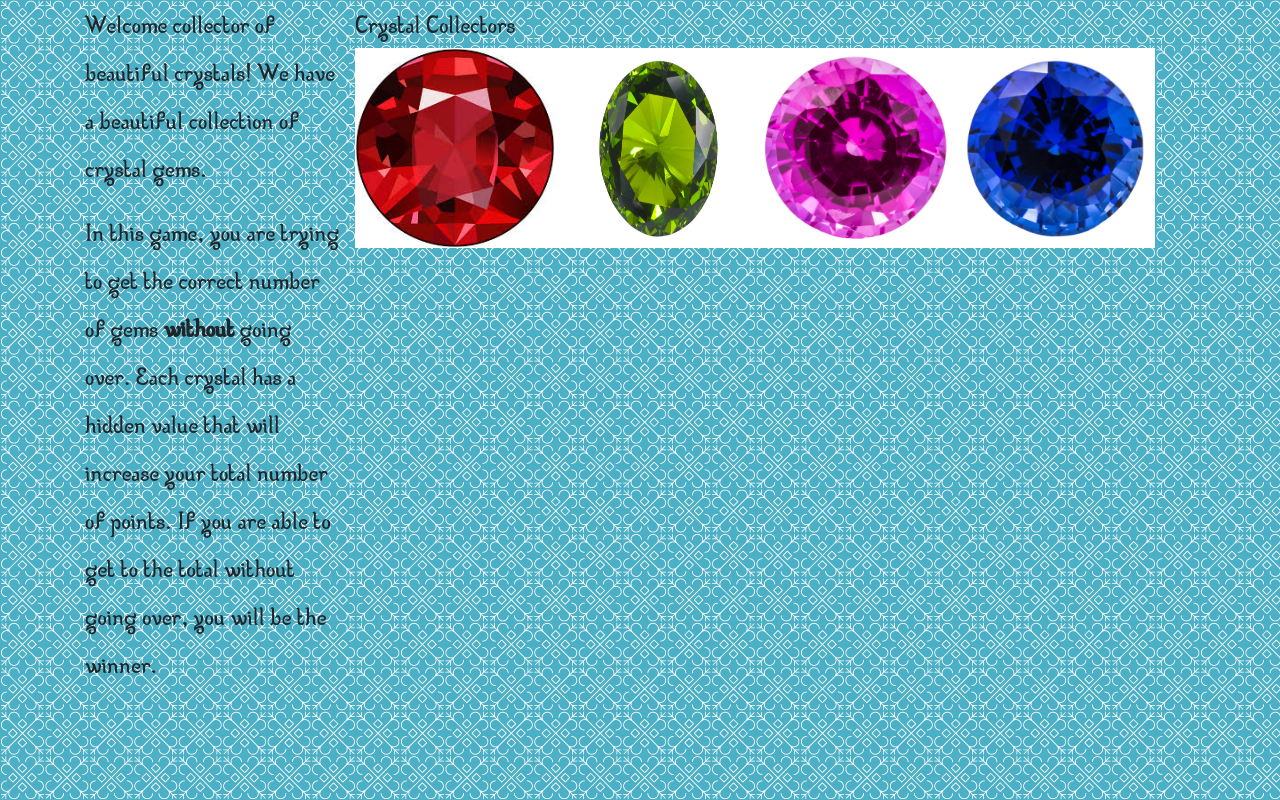
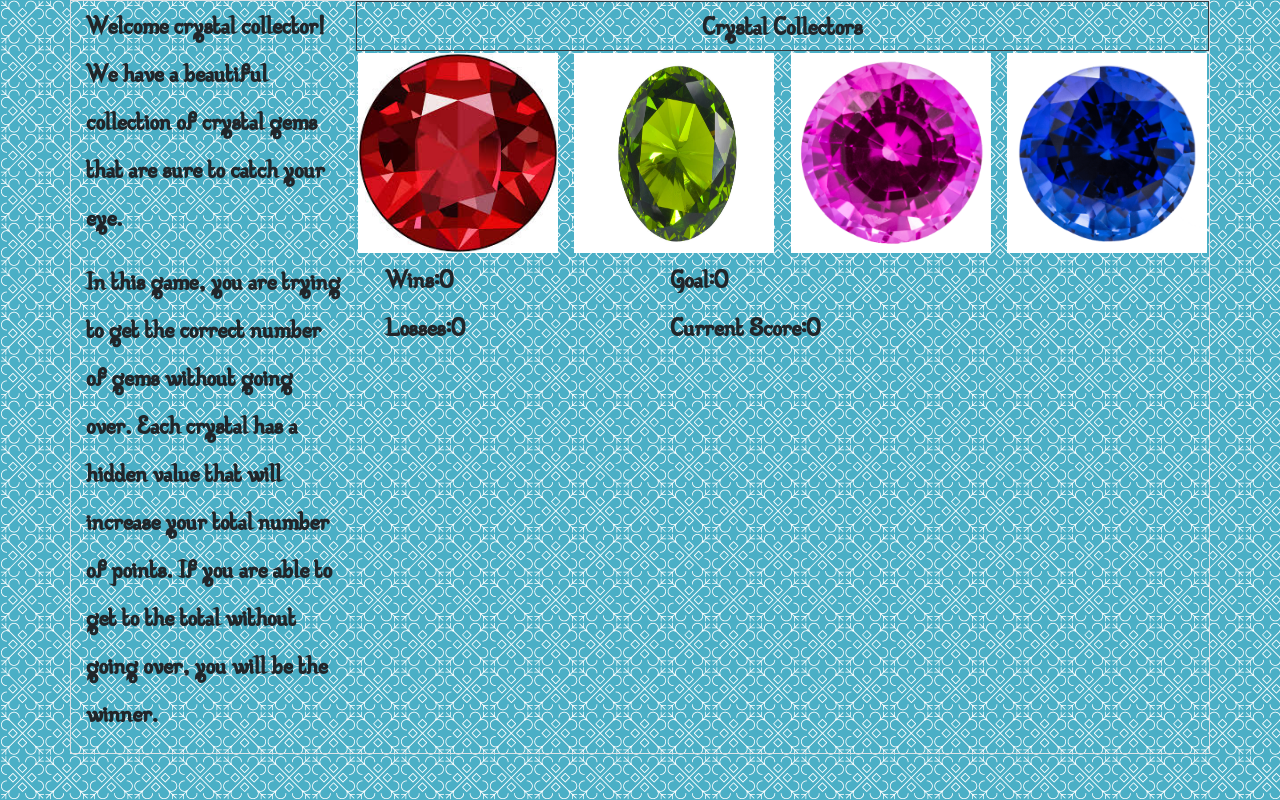
Before and after one commit to rsuttles58/Crystal-Collector, a plain HTML site: page index.html in a window 1280 px wide. Drawn offline with nearby package versions, Linux system fonts and the light colour scheme.

Commit message:
built out some of the js and jquery functionality.

```diff
--- a/assets/css/style.css
+++ b/assets/css/style.css
@@ -7,9 +7,15 @@ body {
     font-family: wizzta;
     background-image: url("../images/morocco-blue.png");
     font-size: 32px;
+    font-weight: 900;
 }
 
 img {
     width: 200px;
     height: 200px;
+    margin: 2px;
 }
+
+.crystals {
+    font-size: 55px;
+}
--- a/assets/javascript/game.js
+++ b/assets/javascript/game.js
@@ -0,0 +1,52 @@
+
+//******Functions********//
+function gemNumberGen() {
+    redGem = Math.floor(Math.random * 12);
+    greenGem = Math.floor(Math.random * 12);
+    purpleGem = Math.floor(Math.random * 12);
+    blueGem = Math.floor(Math.random * 12);
+    totalGoal = Math.floor(Math.random * 101 + 19);
+}
+
+$(document).ready(function () {
+    //******Variables********//
+    //Define base variables.  Goal, Current Score, wins, losses, and the four crystals.
+    var totalGoal = 0;
+    var score = 0;
+    var wins = 0;
+    var losses = 0;
+    var redGem = 0;
+    var greenGem = 0;
+    var purpleGem = 0;
+    var blueGem = 0;
+
+    Math.floor()
+    Math.random()
+    //call gemNumberGen which is used to call and set the values of the four crystals and the goal.  This does not appear to be working.
+    gemNumberGen();
+
+    //Sets score, goal, wins, and losses on load.
+    $("#currentScore").text(score);
+    $("#goal").text(totalGoal);
+    $("#wins").text(wins);
+    $("#losses").text(losses);
+
+    //Definining the image click listeners.
+    $("#red").click(function () {
+        redGem = parseInt(redGem);
+        score = score + redGem;
+    })
+    $("#green").click(function () {
+        greenGem = parseInt(greenGem);
+        score = score + greenGem;
+    })
+    $("#purple").click(function () {
+        purpleGem = parseInt(purpleGem);
+        score = score + purpleGem;
+    })
+    $("#blue").click(function () {
+        blueGem = parseInt(blueGem);
+        score = score + blueGem;
+    })
+
+})
--- a/index.html
+++ b/index.html
@@ -10,13 +10,16 @@
         integrity="sha384-GJzZqFGwb1QTTN6wy59ffF1BuGJpLSa9DkKMp0DgiMDm4iYMj70gZWKYbI706tWS" crossorigin="anonymous">
     <!--<link rel="stylesheet" href="assets/css/reset.css">-->
     <link rel="stylesheet" href="assets/css/style.css">
+    <script src="https://code.jquery.com/jquery.js"></script>
+    <script src="assets/javascript/game.js"></script>
 </head>
 
 <body>
     <div class="container">
-        <div class="row">
+        <div class="row border">
             <div class="instructions col-3">
-                <p>Welcome collector of beautiful crystals! We have a beautiful collection of crystal gems.</p>
+                <p>Welcome crystal collector! We have a beautiful collection of crystal gems that are sure to catch your
+                    eye.</p>
                 <p>In this game, you are trying to get the correct number of gems <b>without</b> going over. Each
                     crystal has a hidden value that will increase your total number of points. If you are able to get to
                     the total without going over, you will be the winner.</p>
@@ -24,23 +27,38 @@
 
             </div>
             <div class="title col-9">
-                <div class="title row">Crystal Collectors</div>
-                <div class="crystals row">
-                    <img class="gem" src="assets/images/redgem.png">
-                    <img class="gem" src="assets/images/greengem.png">
-                    <img class="gem" src="assets/images/purplegem.png">
-                    <img class="gem" src="assets/images/bluegem.png">
+                <div class="title row border border-dark justify-content-center" text-center>Crystal Collectors</div>
+                <div class="crystals row justify-content-between d-flex align-items-center">
+                    <img class="gem" id="red" src="assets/images/redgem.png" alt="red gem">
+                    <img class="gem" id="green" src="assets/images/greengem.png" alt="green gem">
+                    <img class="gem" id="purple" src="assets/images/purplegem.png" alt="purple gem">
+                    <img class="gem" id="blue" src="assets/images/bluegem.png" alt="blue gem">
+                </div>
+                <div class="scoring row">
+                    <div class="overall-scoring col-4 align-items-center">
+                        <div class="col-4">Wins:<span id="wins"></span></div>
+                        <div class="col-4">Losses:<span id="losses"></span></div>
+                    </div>
+                    <div class="ingame-scoring col-8 align-items-center">
+                        <div class="col-3">Goal:<span id="goal"></span></div>
+                        <div class="col-5">Current Score:<span id="currentScore"></span></div>
+                    </div>
                 </div>
             </div>
         </div>
+        <!--
         <div class="scoring row">
-            <div class="overall-scoring col-4"></div>
-            <div class="ingame-scoring col-8"></div>
-        </div>
+            <div class="overall-scoring col-4">
+            </div>
+            <div class="ingame-scoring col-8">
+                <div class="col-4" >Goal:<span id="goal"></span></div>
+                <div class="col-4">Current Score:<span id="currentScore"></span></div>
+            </div>
+        </div> -->
 
     </div>
 
-
+    <script></script>
 </body>
 
 </html>
```
